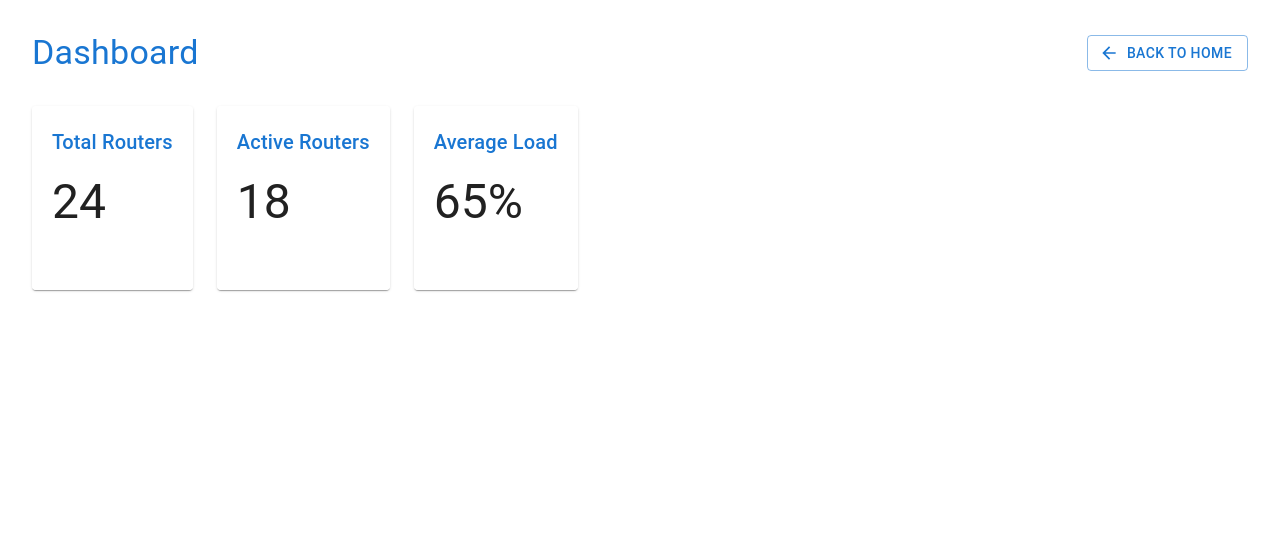
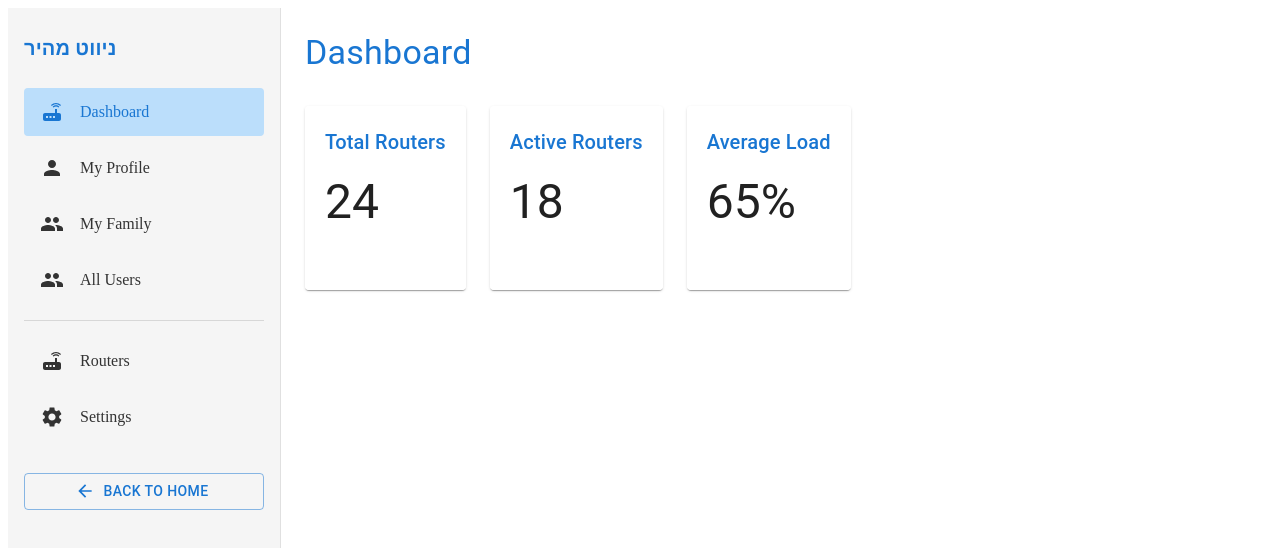
Before and after one commit to AmirAzmon1/OptiNet, a React (Create React App) app: page /dashboard in a window 1280 px wide. Shown: the top 548 px of the page. Built offline with nearby package versions, Linux system fonts and the light colour scheme; sample sign-in values are in the browser's storage.

Commit message:
fixed merge previos changes

```diff
--- a/src/App.tsx
+++ b/src/App.tsx
@@ -9,6 +9,9 @@ import Dashboard from './pages/Dashboard';
 import RouterList from './pages/RouterList';
 import Settings from './pages/Settings';
 import Admin from './pages/Admin';
+import UserPage from './pages/UserPage';
+import FamilyPage from './pages/FamilyPage';
+import NetworkPage from './pages/NetworkPage';
 
 // Define the User interface
 interface User {
@@ -128,6 +131,31 @@ function App() {
                   <Navigate to="/login" replace />
               }
             />
+            {/* User, Family and Network routes */}
+            <Route
+              path="/user"
+              element={
+                isAuthenticated ?
+                  <UserPage /> :
+                  <Navigate to="/login" replace />
+              }
+            />
+            <Route
+              path="/family"
+              element={
+                isAuthenticated ?
+                  <FamilyPage /> :
+                  <Navigate to="/login" replace />
+              }
+            />
+            <Route
+              path="/network"
+              element={
+                isAuthenticated ?
+                  <NetworkPage /> :
+                  <Navigate to="/login" replace />
+              }
+            />
             {/* Admin route with admin-only access */}
             <Route
               path="/admin"
--- a/src/pages/Dashboard.tsx
+++ b/src/pages/Dashboard.tsx
@@ -1,10 +1,50 @@
 import React from 'react';
-import { useNavigate } from 'react-router-dom';
-import { Box, Typography, Paper, Grid, Button } from '@mui/material';
-import { ArrowBack as ArrowBackIcon } from '@mui/icons-material';
+import { useNavigate, Link } from 'react-router-dom';
+import { Box, Typography, Paper, Grid, Button, Divider } from '@mui/material';
+import {
+  ArrowBack as ArrowBackIcon,
+  Person as PersonIcon,
+  People as PeopleIcon,
+  Group as GroupIcon,
+  Router as RouterIcon,
+  Settings as SettingsIcon
+} from '@mui/icons-material';
 import styled from 'styled-components';
 
 const DashboardContainer = styled(Box)`
+  display: flex;
+  min-height: calc(100vh - 48px);
+`;
+
+const Sidebar = styled(Box)`
+  width: 240px;
+  background-color: #f5f5f5;
+  padding: 24px 16px;
+  border-right: 1px solid #e0e0e0;
+`;
+
+const SidebarItem = styled(Link)`
+  display: flex;
+  align-items: center;
+  padding: 12px 16px;
+  border-radius: 4px;
+  margin-bottom: 8px;
+  color: #333;
+  text-decoration: none;
+  transition: background-color 0.2s;
+
+  &:hover {
+    background-color: #e0e0e0;
+  }
+
+  &.active {
+    background-color: #bbdefb;
+    color: #1976d2;
+  }
+`;
+
+const Content = styled(Box)`
+  flex: 1;
   padding: 24px;
 `;
 
@@ -24,21 +64,81 @@ interface DashboardProps {
 
 const Dashboard: React.FC<DashboardProps> = () => {
   const navigate = useNavigate();
+  const currentPath = window.location.pathname;
 
   return (
     <DashboardContainer>
-      <Box display="flex" justifyContent="space-between" alignItems="center" mb={4}>
-        <Typography variant="h4" color="primary">
+      <Sidebar>
+        <Typography variant="h6" color="primary" sx={{ mb: 3, fontWeight: 'bold' }}>
+          ניווט מהיר
+        </Typography>
+
+        <SidebarItem
+          to="/dashboard"
+          className={currentPath === '/dashboard' ? 'active' : ''}
+        >
+          <RouterIcon sx={{ mr: 2 }} />
           Dashboard
-        </Typography>
+        </SidebarItem>
+
+        <SidebarItem
+          to="/user"
+          className={currentPath === '/user' ? 'active' : ''}
+        >
+          <PersonIcon sx={{ mr: 2 }} />
+          My Profile
+        </SidebarItem>
+
+        <SidebarItem
+          to="/family"
+          className={currentPath === '/family' ? 'active' : ''}
+        >
+          <GroupIcon sx={{ mr: 2 }} />
+          My Family
+        </SidebarItem>
+
+        <SidebarItem
+          to="/network"
+          className={currentPath === '/network' ? 'active' : ''}
+        >
+          <PeopleIcon sx={{ mr: 2 }} />
+          All Users
+        </SidebarItem>
+
+        <Divider sx={{ my: 2 }} />
+
+        <SidebarItem
+          to="/routers"
+          className={currentPath === '/routers' ? 'active' : ''}
+        >
+          <RouterIcon sx={{ mr: 2 }} />
+          Routers
+        </SidebarItem>
+
+        <SidebarItem
+          to="/settings"
+          className={currentPath === '/settings' ? 'active' : ''}
+        >
+          <SettingsIcon sx={{ mr: 2 }} />
+          Settings
+        </SidebarItem>
+
+        <Box mt={4}>
           <Button
             variant="outlined"
             startIcon={<ArrowBackIcon />}
             onClick={() => navigate('/home')}
+            fullWidth
           >
             Back to Home
           </Button>
         </Box>
+      </Sidebar>
+
+      <Content>
+        <Typography variant="h4" color="primary" sx={{ mb: 4 }}>
+          Dashboard
+        </Typography>
 
         <Grid container spacing={3}>
           <Grid item xs={12} md={4}>
@@ -62,6 +162,7 @@ const Dashboard: React.FC<DashboardProps> = () => {
             </StatCard>
           </Grid>
         </Grid>
+      </Content>
     </DashboardContainer>
   );
 };
```
Lines whose indentation alone changed are shown as unchanged.
